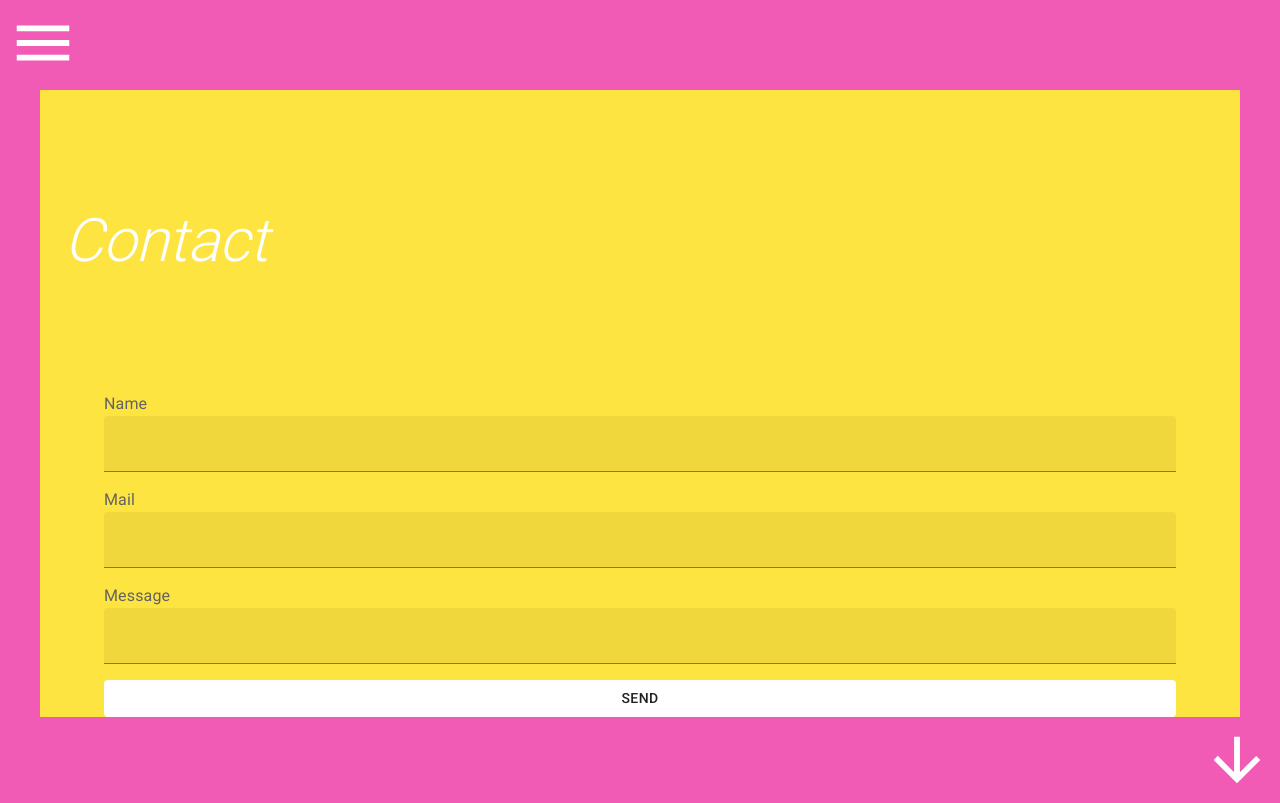
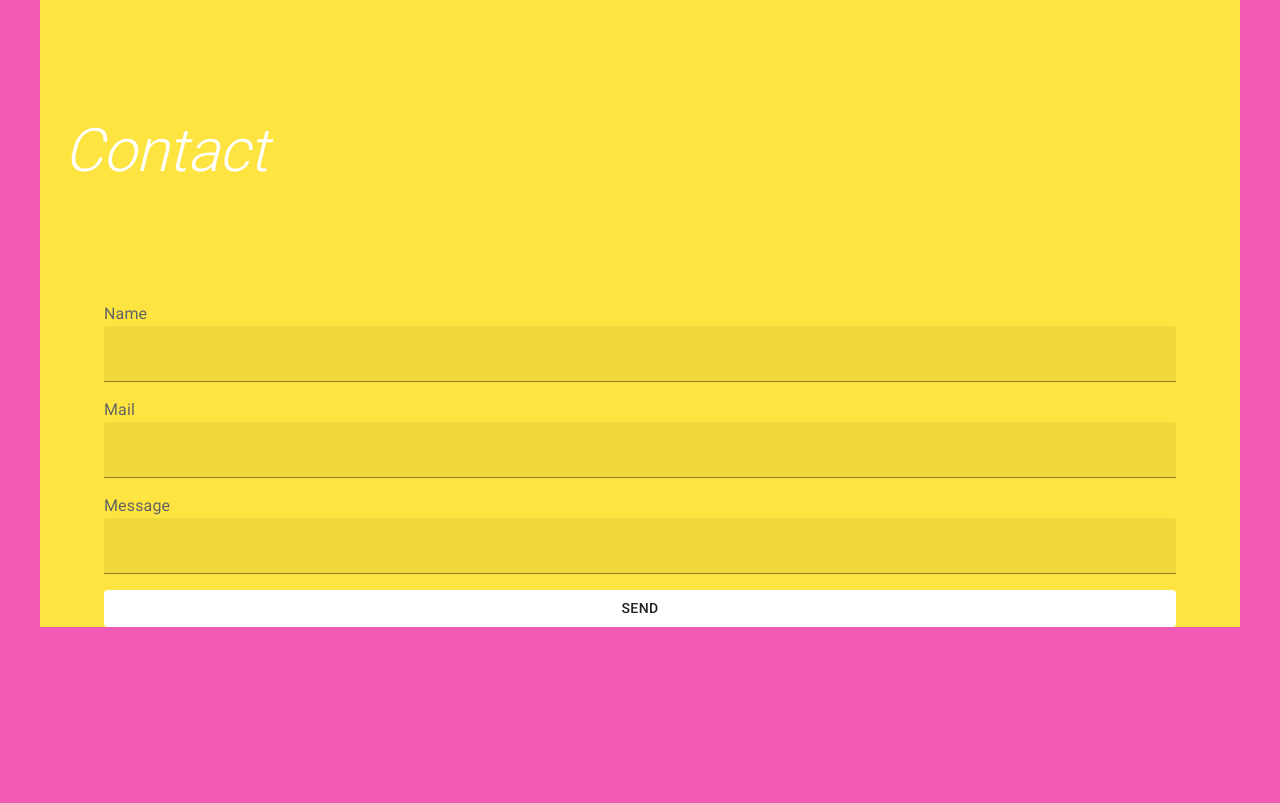
Before and after one commit to jimdiew/portfolio2022, a React (Create React App) app: page /contact in a window 1280 px wide. Built offline with nearby package versions, Linux system fonts and the light colour scheme; a web font is replaced by a local one.

Commit message:
delete header from layout

```diff
--- a/src/components/Header.js
+++ b/src/components/Header.tsx
@@ -3,15 +3,21 @@ import { useState } from "react";
 import MenuIcon from "@mui/icons-material/Menu";
 import Overlay from "./Overlay.js";
 
-export default function Header() {
+interface HeaderProps {
+  isEducation?: any,
+}
+const Header = (props: HeaderProps) => {
   const [isToggled, setIsToggled] = useState(false);
+  const [isEducation, setIsEducation] = useState(false);
 
   const handleClick = () => setIsToggled(!isToggled);
 
   return (
-    <div>
+    <div className={isEducation ? '#00F5D4' : '#f15bb5'}>
       <MenuIcon sx={{ fontSize: 70, m: 1 }} onClick={handleClick} />
       {/* <Overlay toggleData={isToggled} /> */}
     </div>
   );
 }
+
+export default Header
--- a/src/components/Layout.js
+++ b/src/components/Layout.js
@@ -1,14 +1,10 @@
 import React from "react";
-import Header from "../components/Header.js";
-import Footer from "../components/Footer.js";
 
 export default function Layout(props) {
   const { children } = props;
   return (
     <div>
-      <Header></Header>
       {children}
-      <Footer></Footer>
     </div>
   );
 }
```
